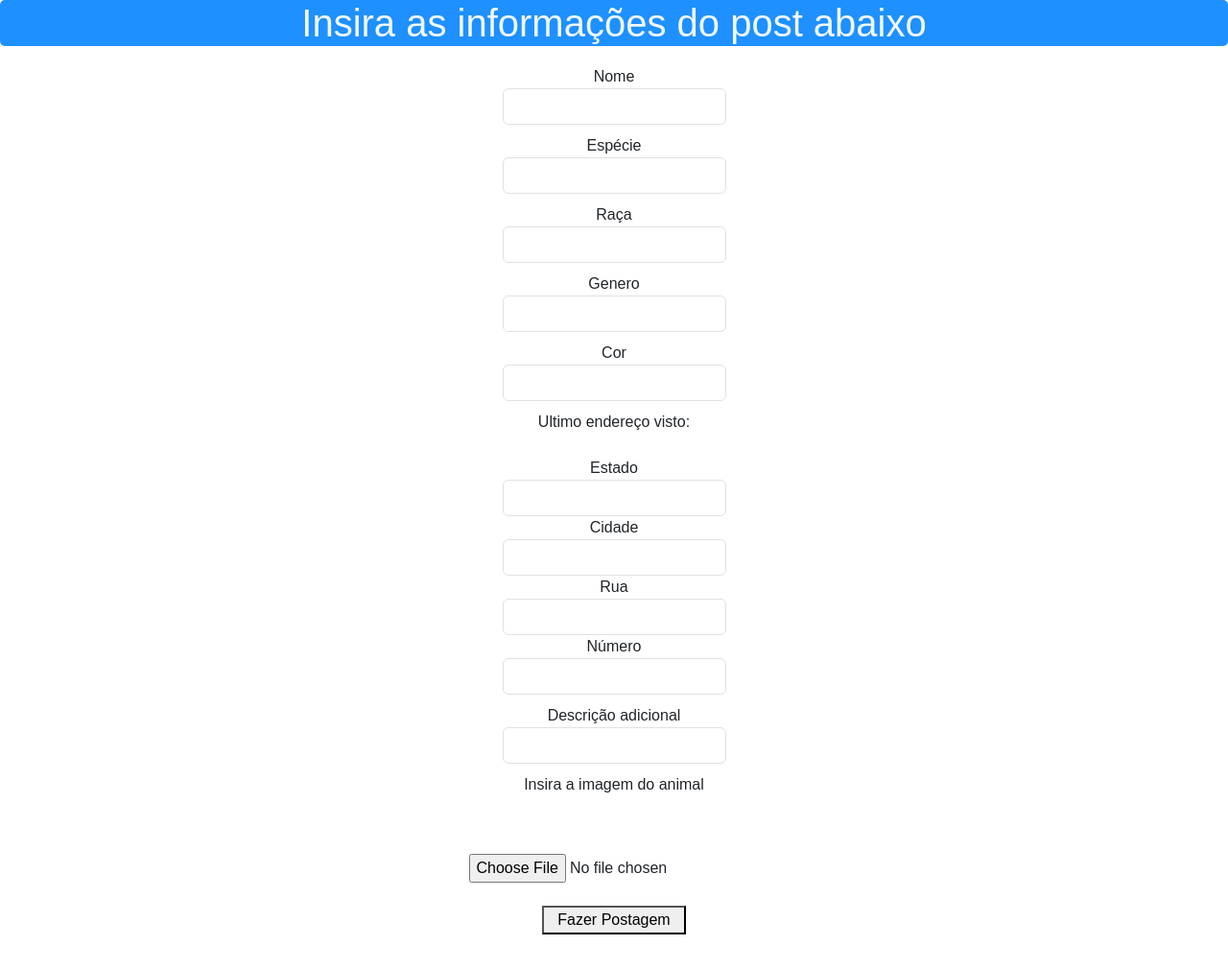
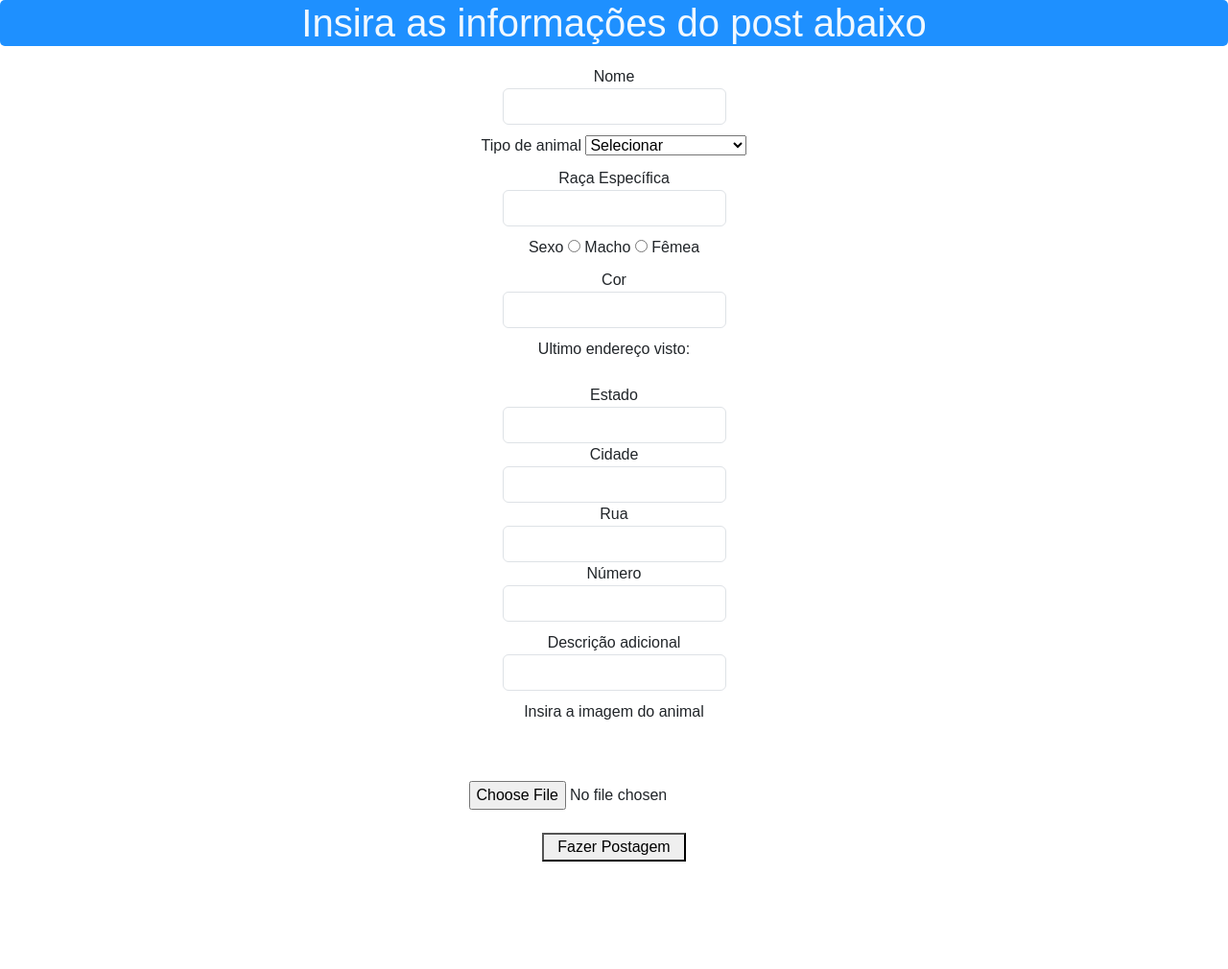
Before and after one commit to Darvtz/Trab_prog, a PHP site: page /View/Postagem.php in a window 1280 px wide. Shown: the whole page at 96% size. After the commit the page ends 898 px from the top, so only its background shows below. Run offline with PHP 8.4, Linux system fonts and the light colour scheme.

Commit message:
correções e desenvolvimento da função de comentários

```diff
--- a/MVC/View/Postagem.php
+++ b/MVC/View/Postagem.php
@@ -21,34 +21,46 @@
                     </label>
             </div>
             <div>
-                <label for="exampleInputNome">Espécie
-                    <input type="text" class="form-control" id="exampleImputEspecie" name = "especie">
+                <label for="exampleInputEspecie">Tipo de animal
+                    <select name="cars" id="exampleImputEspecie">
+                        <option value="Selecionar">Selecionar</option>
+                        <option value="Ave">Ave</option>
+                        <option value="Cachorro Doméstico">Cachorro Doméstico</option>
+                        <option value="Gato Doméstico">Gato Doméstico</option>
+                        <option value="Reptil">Reptil</option>
+                        <option value="Peixe">Peixe</option>
+                        <option value="Roedor">Roedor</option>
+                        <option value="">Outro/a</option>
+                    </select>
                 </label>
             </div>
             <div>
-                <label for="exampleInputNome">Raça
+                <label for="exampleInputRaca">Raça Específica
                     <input type="text" class="form-control" id="exampleImputRaca" name = "raca">
                 </label>
             </div>
             <div>
-                <label for="exampleInputNome">Genero
-                <input type="text" class="form-control" id="exampleImputGenero" name = "genero">
+                <label>Sexo</label>
+                <input type="radio"  id="exampleImputGenero1" name = "genero">
+                <label for='exampleImputGenero1'>Macho</label>
+                <input type="radio" id="exampleImputGenero2" name = "genero">
+                <label for='exampleImputGenero2'>Fêmea</label>
                 </label>
             </div>
             <div>
-                <label for="exampleInputNome">Cor
+                <label for="exampleInputCor">Cor
                     <input type="text" class="form-control" id="exampleImputCor" name = "cor">
                 </label>
             </div>
             <div>
-                <label for="exampleInputNome">Ultimo endereço visto:</label></br></br>
+                <label">Ultimo endereço visto:</label></br></br>
                     <label>Estado<input type="name" class="form-control" id="exampleImputEstado" name="estado"></label></br>
                     <label>Cidade<input type="name" class="form-control" id="exampleImputCidade" name="cidade"></label></br>
                     <label>Rua<input type="name" class="form-control" id="exampleImputRua" name="rua"></label></br>
                     <label>Número<input type="number" class="form-control" id="exampleImputNumero" name="numero"></label></br>
             </div>
             <div>
-                <label for="exampleInputNome">Descrição adicional
+                <label for="exampleInputDescricao">Descrição adicional
                     <input type="name" class="form-control" id="exampleImputDescricao" name="descricao">
                 </label>
             </div>
--- a/MVC/View/VizualizarPostagem.php
+++ b/MVC/View/VizualizarPostagem.php
@@ -72,6 +72,7 @@ $comentarios = Comentario::getComentarios();
         <form action="../Controller/Comentario.php?acao=postar" method = "POST"  enctype="multipart/form-data">
             <div>
                 <textarea type="textarea" class="form-control" id="comentario" name="comentario"></textarea>
+                <input type = 'hidden' value = '<?php  echo $animal->getid()?>' name = 'id'>
             </div>
             <button type="submit">Comentar</button>
 
@@ -82,7 +83,7 @@ $comentarios = Comentario::getComentarios();
 
         <div class="card" style="width: 18rem;">
         <div class="card-body">
-        <h5 class="card-title"><?= $comentario->getUsuario();?></h5>
+        <h5 class="card-title"><?= $comentario->getUsuario()->getNome();?></h5>
         <p class="card-text"><?= $comentario->getComentario();}?></p>
         </div>
         </div>
--- a/MVC/View/style.css
+++ b/MVC/View/style.css
@@ -23,6 +23,13 @@ h1{
 
 .md-3 {
     margin: auto;
+    text-align: center;
+}
+
+.card{
+    display: flex;
+    justify-content: center;
+    margin: 0 auto;
     text-align: center;
 }
 
```
Also changed, not shown: MVC/Controller/Comentario.php (+6 -2 lines), MVC/Model/Comentario.class.php (+50 -2 lines).
